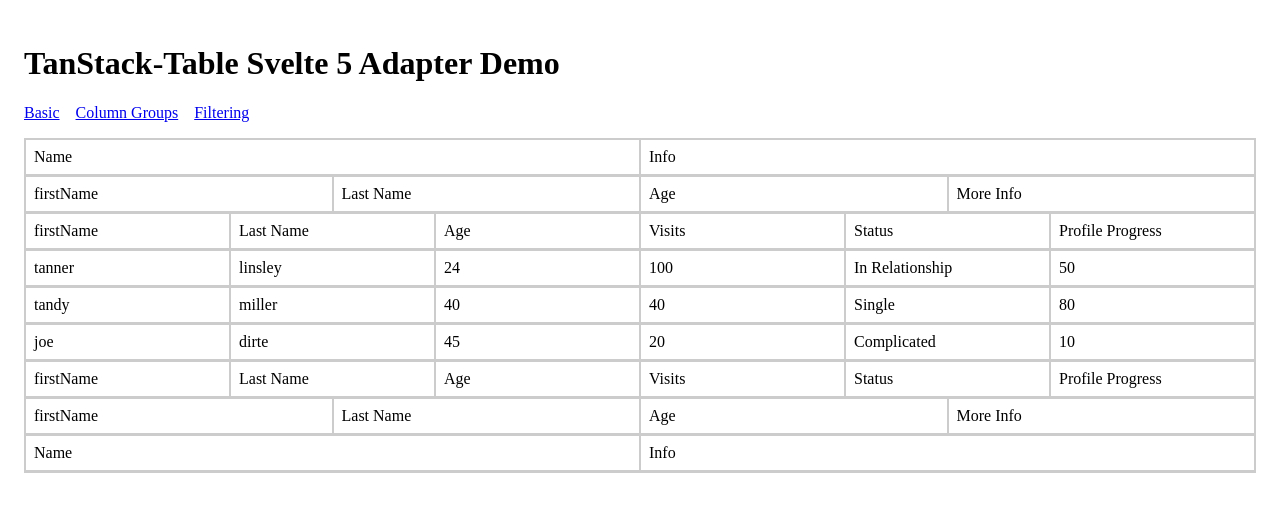
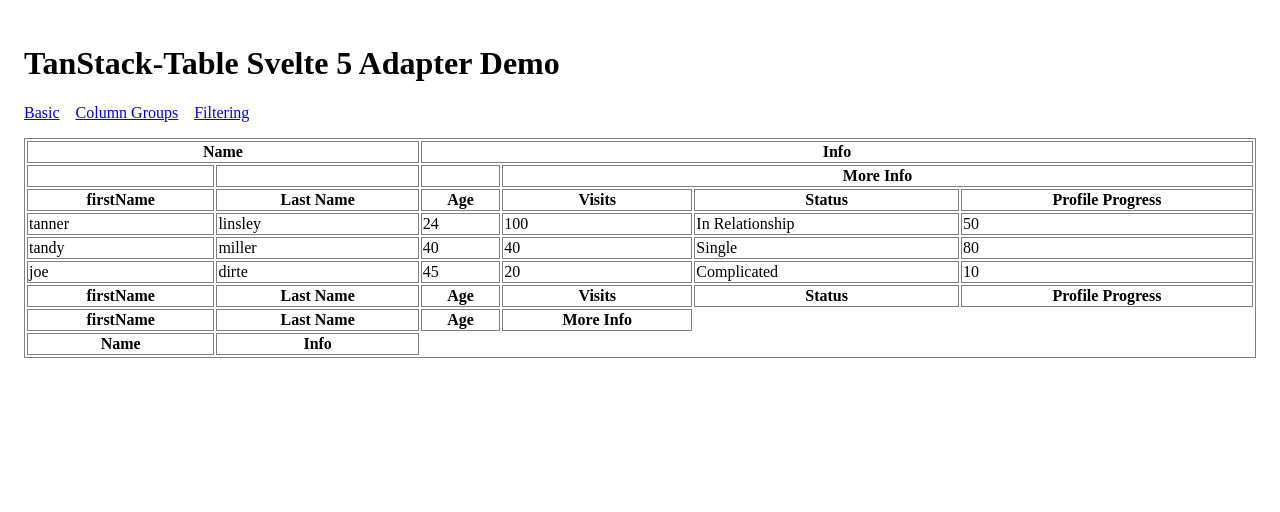
Before and after one commit to walker-tx/svelte5-tanstack-table-demo, a SvelteKit app: page /column-groups in a window 1280 px wide. Shown: the top 512 px of the page. Built offline with nearby package versions, Linux system fonts and the light colour scheme.

Commit message:
some fixing for grouped headers demo

```diff
--- a/src/routes/column-groups/+page.svelte
+++ b/src/routes/column-groups/+page.svelte
@@ -72,32 +72,56 @@
 	const table = createTable(options);
 </script>
 
-<div class="table-body">
+<table>
+	<thead>
 		{#each table.getHeaderGroups() as headerGroup}
-		<div class="table-row">
+			<tr>
 				{#each headerGroup.headers as header}
-				<div class="table-cell">
+					<th colspan={header.colSpan}>
+						{#if !header.isPlaceholder}
 							<RenderHeader {header} />
-				</div>
+						{/if}
+					</th>
 				{/each}
-		</div>
+			</tr>
 		{/each}
+	</thead>
+	<tbody>
 		{#each table.getRowModel().rows as row}
-		<div class="table-row">
+			<tr>
 				{#each row.getAllCells() as cell}
-				<div class="table-cell">
+					<td>
 						<RenderCell {cell} />
-				</div>
+					</td>
 				{/each}
-		</div>
+			</tr>
 		{/each}
+	</tbody>
+	<tfoot>
 		{#each table.getFooterGroups() as footerGroup}
-		<div class="table-row">
+			<tr>
 				{#each footerGroup.headers as footer}
-				<div class="table-cell">
+					<th>
 						<RenderFooter {footer} />
-				</div>
+					</th>
 				{/each}
-		</div>
+			</tr>
 		{/each}
-</div>
+	</tfoot>
+</table>
+
+<style>
+	table {
+		width: 100%;
+		border: solid 1px gray;
+	}
+
+	tr {
+		border: solid 1px gray;
+	}
+
+	th,
+	td {
+		border: solid 1px gray;
+	}
+</style>
```
Lines whose indentation alone changed are shown as unchanged.
